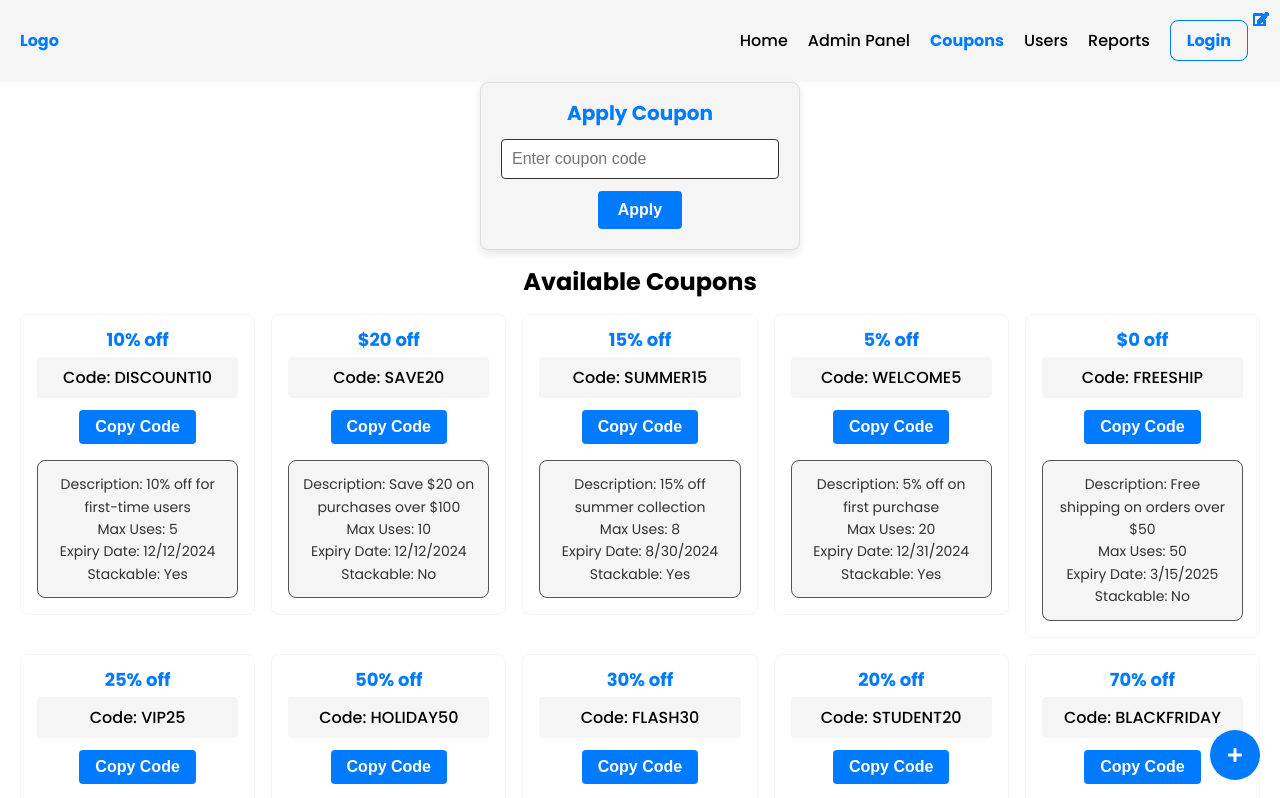
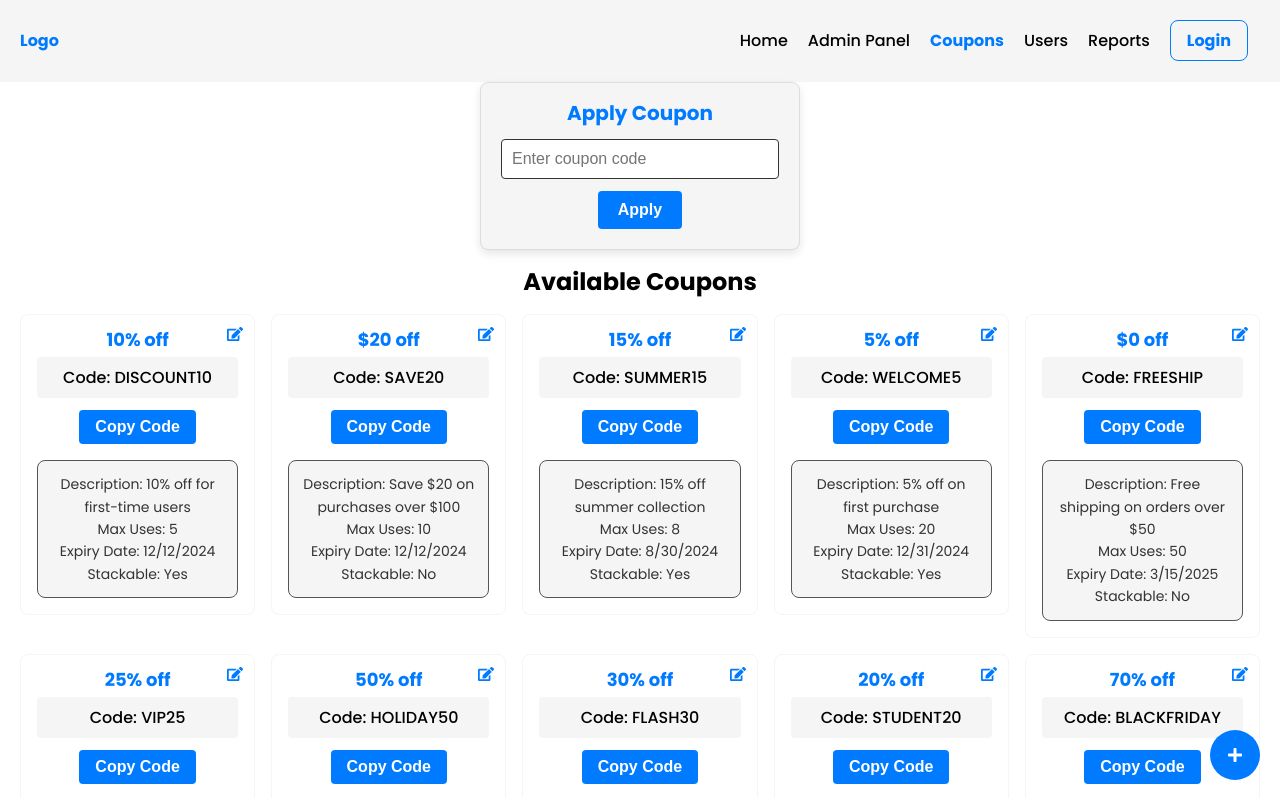
Before and after one commit to AdirGamil/ManagementSystem, a React (Vite) app: page /coupons in a window 1280 px wide. Shown: the top 798 px of the page. Built offline with nearby package versions, Linux system fonts and the light colour scheme.

Commit message:
Fix positions and adding titles

```diff
--- a/src/assets/styles/cmps/CouponSystem/CouponPreview.scss
+++ b/src/assets/styles/cmps/CouponSystem/CouponPreview.scss
@@ -1,4 +1,5 @@
 .coupon-preview {
+  position: relative;
   border: rem(1px) solid $clr-background;
   border-radius: rem(8px);
   padding: rem(16px);
--- a/src/cmps/CouponsSystem/CouponPreview.jsx
+++ b/src/cmps/CouponsSystem/CouponPreview.jsx
@@ -26,6 +26,7 @@ export function CouponPreview({ coupon, isAdmin }) {
       <p className="coupon-code">Code: {coupon.code}</p>
       <button
         className="copy-button"
+        title="Copy Coupon Code"
         onClick={() => copyCouponCode(coupon.code)}
       >
         Copy Code
```
